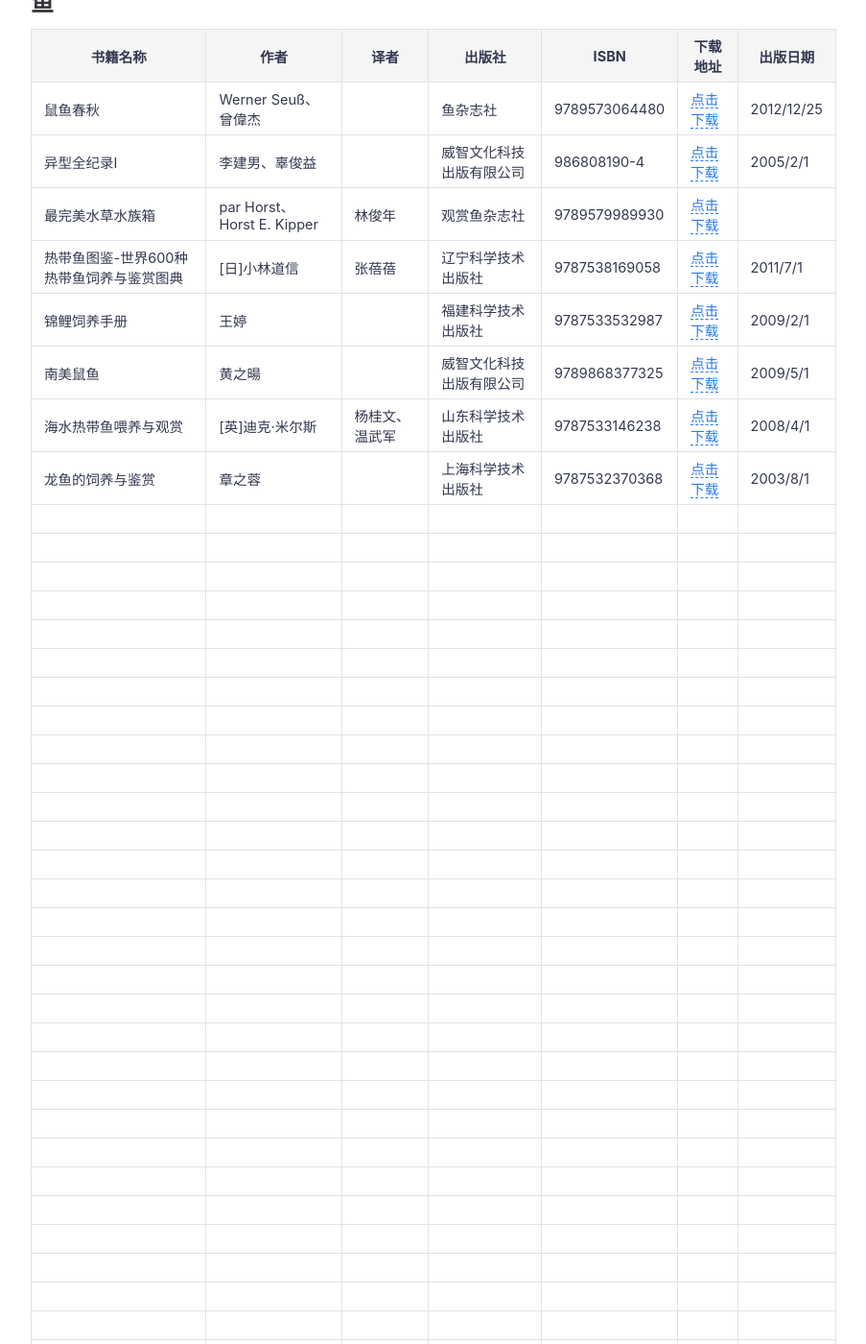
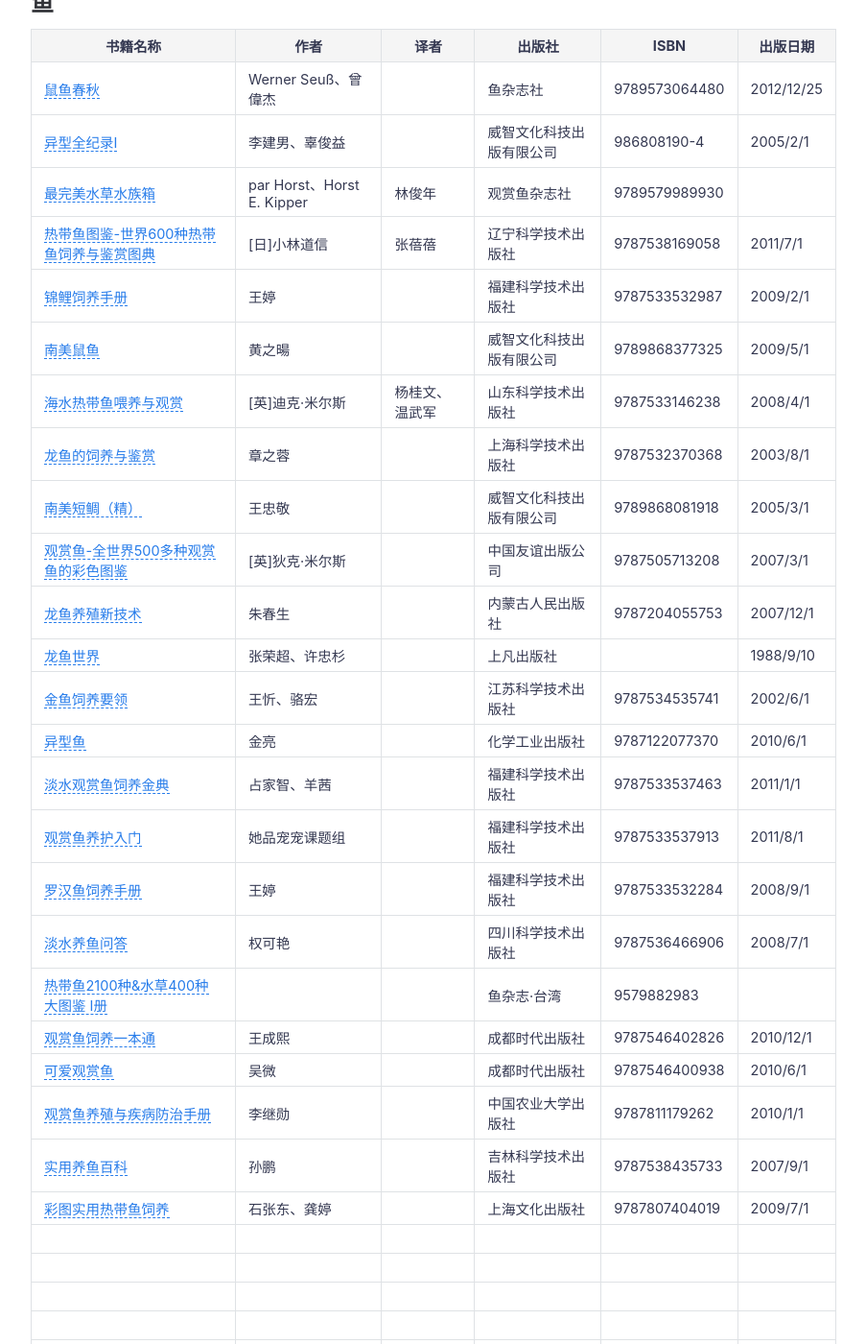
Before and after one commit to liushaofeng89/blog, a Jekyll site: the page built from _posts/2021-12-19-aquarium.md, in a window 1280 px wide and 1400 px high, scrolled down 726 px. Shown: the whole window at 96% size, without its empty margins (188-1091 px from the left). Built offline with Jekyll 4.4.1, drawn with Linux system fonts in a browser that asks for light colours; comment, search, counter and statistics services are not loaded; some of the changed text lies outside the part shown.

Commit message:
刷新水族资料

```diff
--- a/_posts/2021-12-19-aquarium.md
+++ b/_posts/2021-12-19-aquarium.md
@@ -11,71 +11,79 @@ featured-img: shane-rounce-205187
 
 ## 鱼
 
-| 书籍名称                                 | 作者                       | 译者           | 出版社                   | ISBN          | 下载地址                                                     | 出版日期   |
-| ---------------------------------------- | -------------------------- | -------------- | ------------------------ | ------------- | ------------------------------------------------------------ | ---------- |
-| 鼠鱼春秋                                 | Werner Seuß、曾偉杰        |                | 鱼杂志社                 | 9789573064480 | [点击下载](https://res.liushaofeng.cn/site/books/1/ed0a7ea46fbb1f0e.pdf) | 2012/12/25 |
-| 异型全纪录I                              | 李建男、辜俊益             |                | 威智文化科技出版有限公司 | 986808190-4   | [点击下载](https://res.liushaofeng.cn/site/books/1/477d165d15697489.pdf) | 2005/2/1   |
-| 最完美水草水族箱                         | par Horst、Horst E. Kipper | 林俊年         | 观赏鱼杂志社             | 9789579989930 | [点击下载](https://res.liushaofeng.cn/site/books/1/adb2c93bbb80efab.pdf) |            |
-| 热带鱼图鉴-世界600种热带鱼饲养与鉴赏图典 | [日]小林道信               | 张蓓蓓         | 辽宁科学技术出版社       | 9787538169058 | [点击下载](https://res.liushaofeng.cn/site/books/1/58425fcf9a09afce.pdf) | 2011/7/1   |
-| 锦鲤饲养手册                             | 王婷                       |                | 福建科学技术出版社       | 9787533532987 | [点击下载](https://res.liushaofeng.cn/site/books/1/bdafdfa0a291e8cc.pdf) | 2009/2/1   |
-| 南美鼠鱼                                 | 黄之暘                     |                | 威智文化科技出版有限公司 | 9789868377325 | [点击下载](https://res.liushaofeng.cn/site/books/1/700d9a3b340c5e90.pdf) | 2009/5/1   |
-| 海水热带鱼喂养与观赏                     | [英]迪克·米尔斯            | 杨桂文、温武军 | 山东科学技术出版社       | 9787533146238 | [点击下载](https://res.liushaofeng.cn/site/books/1/b1d6c27a74965dfe.pdf) | 2008/4/1   |
-| 龙鱼的饲养与鉴赏                         | 章之蓉                     |                | 上海科学技术出版社       | 9787532370368 | [点击下载](https://res.liushaofeng.cn/site/books/1/6a47eff532d3c705.pdf)                                                     | 2003/8/1   |
-|                                          |                            |                |                          |               |                                                              |            |
-|                                          |                            |                |                          |               |                                                              |            |
-|                                          |                            |                |                          |               |                                                              |            |
-|                                          |                            |                |                          |               |                                                              |            |
-|                                          |                            |                |                          |               |                                                              |            |
-|                                          |                            |                |                          |               |                                                              |            |
-|                                          |                            |                |                          |               |                                                              |            |
-|                                          |                            |                |                          |               |                                                              |            |
-|                                          |                            |                |                          |               |                                                              |            |
-|                                          |                            |                |                          |               |                                                              |            |
-|                                          |                            |                |                          |               |                                                              |            |
-|                                          |                            |                |                          |               |                                                              |            |
-|                                          |                            |                |                          |               |                                                              |            |
-|                                          |                            |                |                          |               |                                                              |            |
-|                                          |                            |                |                          |               |                                                              |            |
-|                                          |                            |                |                          |               |                                                              |            |
-|                                          |                            |                |                          |               |                                                              |            |
-|                                          |                            |                |                          |               |                                                              |            |
-|                                          |                            |                |                          |               |                                                              |            |
-|                                          |                            |                |                          |               |                                                              |            |
-|                                          |                            |                |                          |               |                                                              |            |
-|                                          |                            |                |                          |               |                                                              |            |
-|                                          |                            |                |                          |               |                                                              |            |
-|                                          |                            |                |                          |               |                                                              |            |
-|                                          |                            |                |                          |               |                                                              |            |
-|                                          |                            |                |                          |               |                                                              |            |
-|                                          |                            |                |                          |               |                                                              |            |
-|                                          |                            |                |                          |               |                                                              |            |
-|                                          |                            |                |                          |               |                                                              |            |
-|                                          |                            |                |                          |               |                                                              |            |
-|                                          |                            |                |                          |               |                                                              |            |
-|                                          |                            |                |                          |               |                                                              |            |
-|                                          |                            |                |                          |               |                                                              |            |
-|                                          |                            |                |                          |               |                                                              |            |
+| 书籍名称                                                     | 作者                       | 译者           | 出版社                   | ISBN          | 出版日期   |
+| ------------------------------------------------------------ | -------------------------- | -------------- | ------------------------ | ------------- | ---------- |
+| [鼠鱼春秋](https://res.liushaofeng.cn/site/books/1/ed0a7ea46fbb1f0e.pdf) | Werner Seuß、曾偉杰        |                | 鱼杂志社                 | 9789573064480 | 2012/12/25 |
+| [异型全纪录I](https://res.liushaofeng.cn/site/books/1/477d165d15697489.pdf) | 李建男、辜俊益             |                | 威智文化科技出版有限公司 | 986808190-4   | 2005/2/1   |
+| [最完美水草水族箱](https://res.liushaofeng.cn/site/books/1/adb2c93bbb80efab.pdf) | par Horst、Horst E. Kipper | 林俊年         | 观赏鱼杂志社             | 9789579989930 |            |
+| [热带鱼图鉴-世界600种热带鱼饲养与鉴赏图典](https://res.liushaofeng.cn/site/books/1/58425fcf9a09afce.pdf) | [日]小林道信               | 张蓓蓓         | 辽宁科学技术出版社       | 9787538169058 | 2011/7/1   |
+| [锦鲤饲养手册](https://res.liushaofeng.cn/site/books/1/bdafdfa0a291e8cc.pdf) | 王婷                       |                | 福建科学技术出版社       | 9787533532987 | 2009/2/1   |
+| [南美鼠鱼](https://res.liushaofeng.cn/site/books/1/700d9a3b340c5e90.pdf) | 黄之暘                     |                | 威智文化科技出版有限公司 | 9789868377325 | 2009/5/1   |
+| [海水热带鱼喂养与观赏](https://res.liushaofeng.cn/site/books/1/b1d6c27a74965dfe.pdf) | [英]迪克·米尔斯            | 杨桂文、温武军 | 山东科学技术出版社       | 9787533146238 | 2008/4/1   |
+| [龙鱼的饲养与鉴赏](https://res.liushaofeng.cn/site/books/1/6a47eff532d3c705.pdf) | 章之蓉                     |                | 上海科学技术出版社       | 9787532370368 | 2003/8/1   |
+| [南美短鲷（精）](https://res.liushaofeng.cn/site/books/1/9e1aa77104af884c.pdf) | 王忠敬                     |                | 威智文化科技出版有限公司 | 9789868081918 | 2005/3/1   |
+| [观赏鱼-全世界500多种观赏鱼的彩色图鉴](https://res.liushaofeng.cn/site/books/1/64b478aff776b31b.pdf) | [英]狄克·米尔斯            |                | 中国友谊出版公司         | 9787505713208 | 2007/3/1   |
+| [龙鱼养殖新技术](https://res.liushaofeng.cn/site/books/1/252fba9fe48a29e9.pdf) | 朱春生                     |                | 内蒙古人民出版社         | 9787204055753 | 2007/12/1  |
+| [龙鱼世界](https://res.liushaofeng.cn/site/books/1/536b38c5ad220178.pdf) | 张荣超、许忠杉             |                | 上凡出版社               |               | 1988/9/10  |
+| [金鱼饲养要领](https://res.liushaofeng.cn/site/books/1/6568eeb6eb92c55a.pdf) | 王忻、骆宏                 |                | 江苏科学技术出版社       | 9787534535741 | 2002/6/1   |
+| [异型鱼](https://res.liushaofeng.cn/site/books/1/11889820a0ce6271.pdf) | 金亮                       |                | 化学工业出版社           | 9787122077370 | 2010/6/1   |
+| [淡水观赏鱼饲养金典](https://res.liushaofeng.cn/site/books/1/86e89aa252fab6cf.pdf) | 占家智、羊茜               |                | 福建科学技术出版社       | 9787533537463 | 2011/1/1   |
+| [观赏鱼养护入门](https://res.liushaofeng.cn/site/books/1/3712428e70f93d27.pdf) | 她品宠宠课题组             |                | 福建科学技术出版社       | 9787533537913 | 2011/8/1   |
+| [罗汉鱼饲养手册](https://res.liushaofeng.cn/site/books/1/b2e6e705cd6c3320.pdf) | 王婷                       |                | 福建科学技术出版社       | 9787533532284 | 2008/9/1   |
+| [淡水养鱼问答](https://res.liushaofeng.cn/site/books/1/600548caf38169d6.pdf) | 权可艳                     |                | 四川科学技术出版社       | 9787536466906 | 2008/7/1   |
+| [热带鱼2100种&水草400种大图鉴 I册](https://res.liushaofeng.cn/site/books/1/92c012f55573991f.pdf) |                            |                | 鱼杂志·台湾              | 9579882983    |            |
+| [观赏鱼饲养一本通](https://res.liushaofeng.cn/site/books/1/6f616b02b317adb1.pdf) | 王成熙                     |                | 成都时代出版社           | 9787546402826 | 2010/12/1  |
+| [可爱观赏鱼](https://res.liushaofeng.cn/site/books/1/3de1bba8d7f1451a.pdf) | 吴微                       |                | 成都时代出版社           | 9787546400938 | 2010/6/1   |
+| [观赏鱼养殖与疾病防治手册](https://res.liushaofeng.cn/site/books/1/2867d0df4dcee3df.pdf) | 李继勋                     |                | 中国农业大学出版社       | 9787811179262 | 2010/1/1   |
+| [实用养鱼百科](https://res.liushaofeng.cn/site/books/1/c29548f5005eab7b.pdf) | 孙鹏                       |                | 吉林科学技术出版社       | 9787538435733 | 2007/9/1   |
+| [彩图实用热带鱼饲养](https://res.liushaofeng.cn/site/books/1/af34ffed397a68b6.pdf) | 石张东、龚婷               |                | 上海文化出版社           | 9787807404019 | 2009/7/1   |
+|                                                              |                            |                |                          |               |            |
+|                                                              |                            |                |                          |               |            |
+|                                                              |                            |                |                          |               |            |
+|                                                              |                            |                |                          |               |            |
+|                                                              |                            |                |                          |               |            |
+|                                                              |                            |                |                          |               |            |
+|                                                              |                            |                |                          |               |            |
+|                                                              |                            |                |                          |               |            |
+|                                                              |                            |                |                          |               |            |
+|                                                              |                            |                |                          |               |            |
+|                                                              |                            |                |                          |               |            |
+|                                                              |                            |                |                          |               |            |
+|                                                              |                            |                |                          |               |            |
+|                                                              |                            |                |                          |               |            |
+|                                                              |                            |                |                          |               |            |
+|                                                              |                            |                |                          |               |            |
+|                                                              |                            |                |                          |               |            |
+|                                                              |                            |                |                          |               |            |
 
 
 
-## 水草
+## 水草与造景
 
-| 书籍名称             | 作者               | 译者   | 出版社           | ISBN          | 下载地址 | 出版日期 |
-| -------------------- | ------------------ | ------ | ---------------- | ------------- | -------- | -------- |
-| 观赏水草养殖轻松入门 | [日]AQUALIFE编辑部 | 王志君 | 中国轻工业出版社 | 9787501966509 | [点击下载](https://res.liushaofeng.cn/site/books/1/ce877e461103f191.pdf) | 2009/1/1 |
+| 书籍名称                                                     | 作者               | 译者   | 出版社             | ISBN          | 出版日期  |
+| ------------------------------------------------------------ | ------------------ | ------ | ------------------ | ------------- | --------- |
+| [观赏水草养殖轻松入门](https://res.liushaofeng.cn/site/books/1/ce877e461103f191.pdf) | [日]AQUALIFE编辑部 | 王志君 | 中国轻工业出版社   | 9787501966509 | 2009/1/1  |
+| [观赏水草](https://res.liushaofeng.cn/site/books/1/f1bfed6b1d52588b.pdf) | 李尚志 |        | 中国林业出版社     | 9787503829932 | 2002/1/1  |
+| [观赏水草栽培与造景](https://res.liushaofeng.cn/site/books/1/ac49723ab760746c.pdf) | 赵玉宝             |        | 辽宁科学技术出版社 | 9787538136623 | 2002/10/1 |
+| [美丽的水草](https://res.liushaofeng.cn/site/books/1/0f41c056817dd0e4.pdf) | [英]Peter Hiscock | 温武军、杨佳文、张福淼 | 山东科学技术出版社 | 9787533146078 | 2007/3/1 |
+| [水草全书-上下册](https://res.liushaofeng.cn/site/books/2/1761091ca1683b2c.pdf) | 柯清水 |        | 翠湖水草栽培研究所 | 9789579711791 | 1989/10/10 |
+| [水族造景与水草鉴赏](https://res.liushaofeng.cn/site/books/1/31f8893e1e9edb0f.pdf) | 王庆祥 | | 上海科技出版社 | 9787532378869 | 2005/3/1 |
+| [水族箱造景与养护大全](https://res.liushaofeng.cn/site/books/1/0c1f75ebbb436d94.pdf) | 占家智 | | 辽宁科学技术出版社 | 9787538140699 | 2004/3/1 |
 
 
 
 ## 虾
 
-| 书籍名称 | 作者 | 译者 | 出版社 | ISBN | 下载地址 | 出版日期 |
-| -------- | ---- | ---- | ------ | ---- | -------- | -------- |
-|          |      |      |        |      |          |          |
+| 书籍名称                                                     | 作者                     | 译者 | 出版社                   | ISBN          | 出版日期  |
+| ------------------------------------------------------------ | ------------------------ | ---- | ------------------------ | ------------- | --------- |
+| [淡水观赏虾特辑](https://res.liushaofeng.cn/site/books/3/beee2cc6cfb07a5c.pdf) |                          |      | 观赏鱼杂志社             | 4714954000738 |           |
+| [红水晶虾&其他淡水虾特辑](https://res.liushaofeng.cn/site/books/3/faf97197a4233cbf.pdf) | 王忠敬、辜俊益、趙雪嵐   |      | 威智文化科技出版有限公司 | 9789868081970 | 2006/12/1 |
+| 虾类养殖技术实用大全                                         | 陈秀男、沈士新，冉繁华等 |      | 观赏养鱼杂志社           | 9789573097419 |           |
 
 
 
 ## 龟
 
-| 书籍名称   | 作者 | 译者 | 出版社           | ISBN          | 下载地址 | 出版日期  |
-| ---------- | ---- | ---- | ---------------- | ------------- | -------- | --------- |
-| 陆龟全纪录 |      |      | 威智文化科技出版 | 9789868036017 | [点击下载](https://res.liushaofeng.cn/site/books/1/d624847f194781b8.pdf) | 2008/11/8 |
+| 书籍名称   | 作者 | 译者 | 出版社           | ISBN          | 出版日期  |
+| ---------- | ---- | ---- | ---------------- | ------------- | --------- |
+| [陆龟全纪录](https://res.liushaofeng.cn/site/books/1/d624847f194781b8.pdf)  |      |      | 威智文化科技出版 | 9789868036017 | 2008/11/8 |
```
Also changed, not shown: other parts of _posts/2021-12-19-aquarium.md (+1 -1 lines), assets/img/posts/aquarium.jpg (added), assets/img/posts/aquarium_lg.jpg (added), assets/img/posts/aquarium_md.jpg (added), assets/img/posts/aquarium_placehold.jpg (added), assets/img/posts/aquarium_sm.jpg (added), assets/img/posts/aquarium_thumb.jpg (added), assets/img/posts/aquarium_thumb@2x.jpg (added), assets/img/posts/aquarium_xs.jpg (added).
